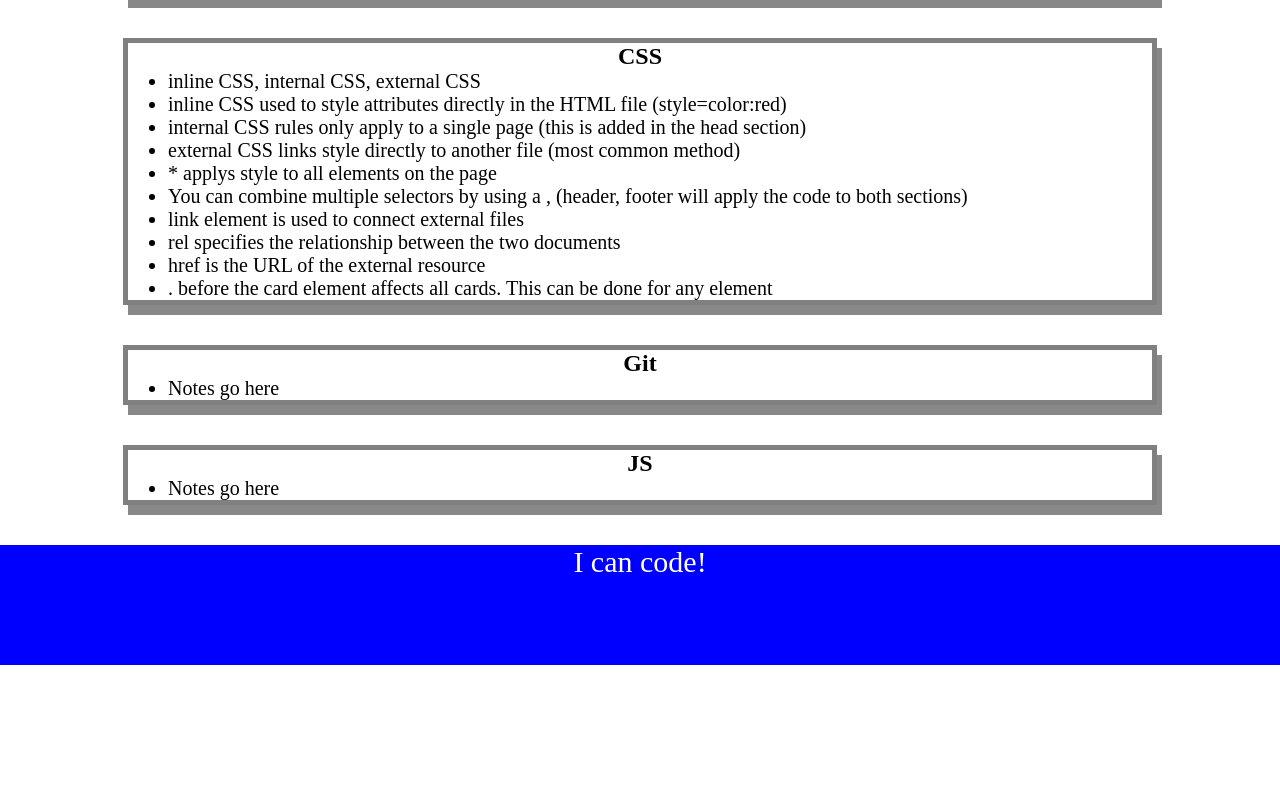
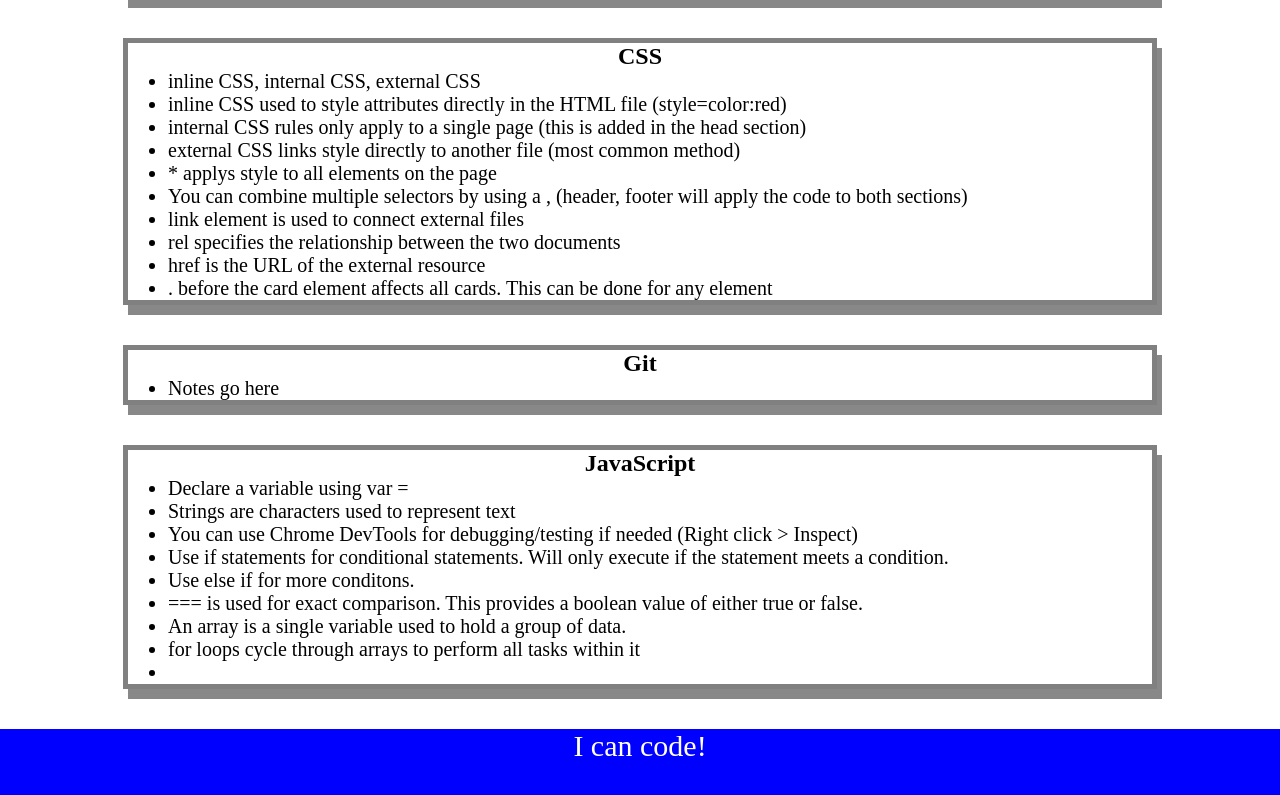
Before and after one commit to patrickodea/Pre-Work, a plain HTML site: page index.html in a window 1280 px wide. Shown: the part 337-1132 px from the top of the page. Before the commit the page ends 1002 px from the top, so only its background shows below. Drawn offline with Linux system fonts and the light colour scheme.

Commit message:
Added for loop for console

```diff
--- /dev/null
+++ b/assets/script.js
@@ -0,0 +1,18 @@
+var topic = ['HTML', 'CSS', 'Git', 'JavaScript'];
+
+for (var x = 0; x < topic.length; x++) {
+    console.log(topic[x]);
+    /*
+if (topic === 'HTML') {
+  console.log("Let's study HTML!");
+} else if (topic === 'CSS') {
+  console.log("Let's study CSS!");
+} else if (topic === 'Git') {
+  console.log("Let's study Git!");
+} else if (topic === 'JavaScript') {
+  console.log("Let's study JavaScript!");
+} else {
+  console.log('Please try again!');
+}
+*/
+}
--- a/index.html
+++ b/index.html
@@ -11,6 +11,7 @@
     <header id="top">
       <h1>Prework Study Guide</h1>
       <img src="./assets/bowtie-cat.png" alt="Profile image of cat wearing a bow tie." />
+      <h2>✨ Open the Console to See What's Happening ✨</h2>
     </header>
     <main>
       <section class="card" id="html-section">
@@ -37,9 +38,6 @@
             <li>rel specifies the relationship between the two documents</li>
             <li>href is the URL of the external resource</li>
             <li>. before the card element affects all cards.  This can be done for any element</li>
-
-
-
           </ul>
         </section>
         <section class="card" id="git-section">
@@ -49,9 +47,17 @@
           </ul>
           </section>
           <section class="card" id="javascript-section">
-            <h2>JS</h2>
+            <h2>JavaScript</h2>
             <ul>
-              <li>Notes go here</li>
+              <li>Declare a variable using var =</li>
+              <li>Strings are characters used to represent text</li>
+              <li>You can use Chrome DevTools for debugging/testing if needed (Right click > Inspect)</li>
+              <li>Use if statements for conditional statements.  Will only execute if the statement meets a condition.</li>
+              <li>Use else if for more conditons.</li>
+              <li>=== is used for exact comparison.  This provides a boolean value of either true or false.</li>
+              <li>An array is a single variable used to hold a group of data.</li>
+              <li>for loops cycle through arrays to perform all tasks within it</li>
+              <li></li>
             </ul>
         </section>
     </main>
@@ -59,5 +65,6 @@
     <footer>
       <p>I can code!</p>
     </footer>
+    <script src="./assets/script.js"></script>
   </body>
 </html>
```
